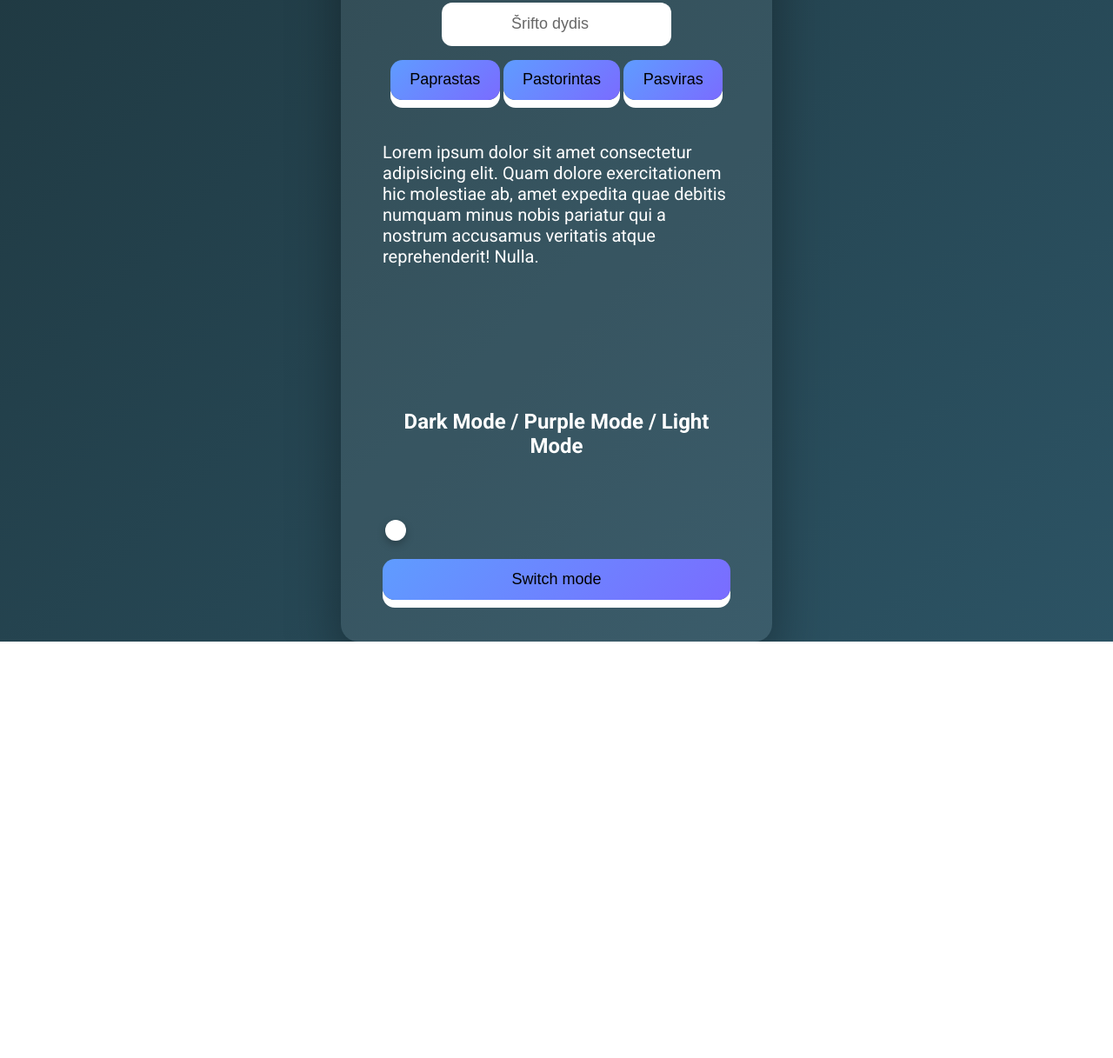
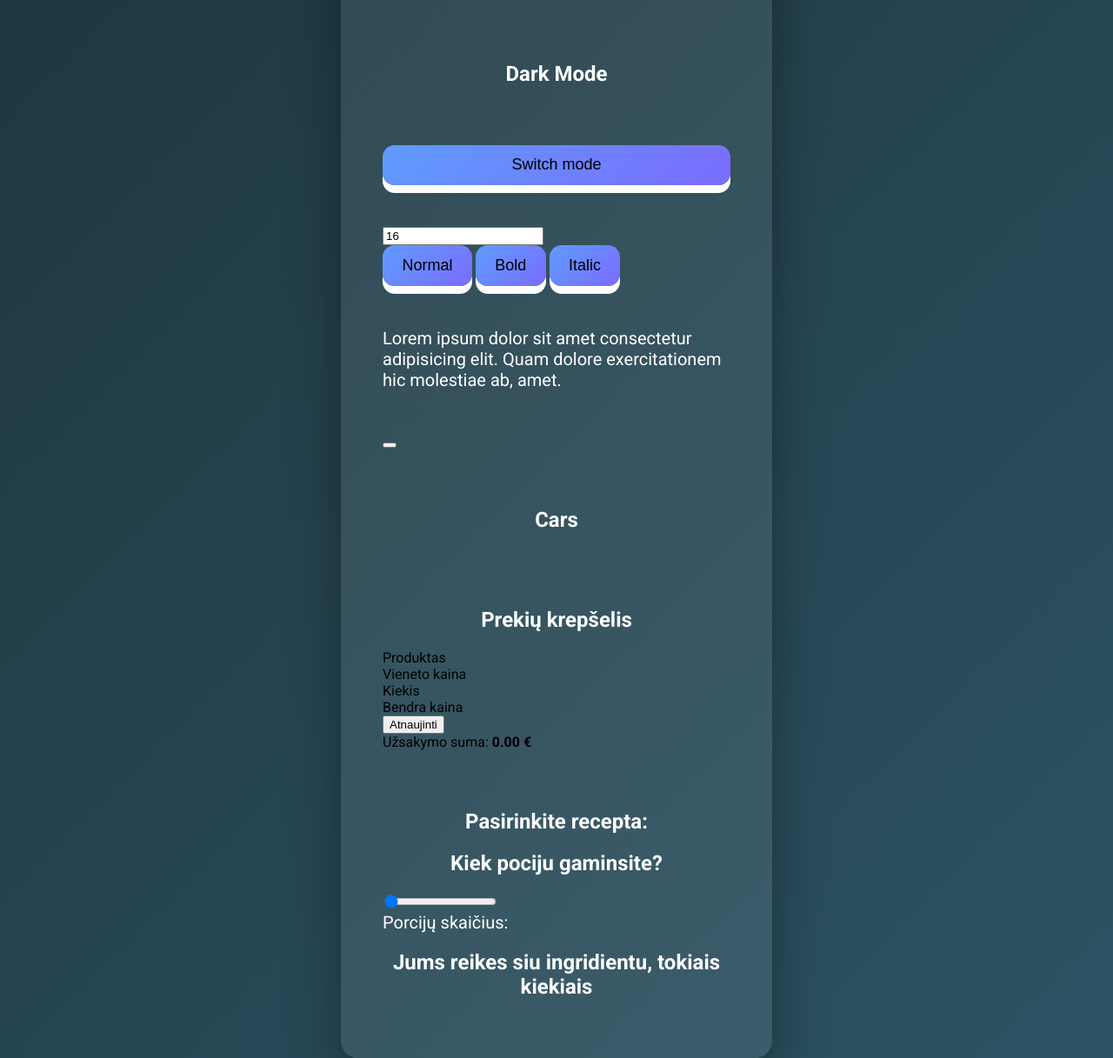
Before and after one commit to p3lm3shka1/JS-functions-practice-, a plain HTML site: page index.html in a window 1280 px wide. Shown: the part 2045-3262 px from the top of the page at 87% size. Before the commit the page ends 2783 px from the top, so only its background shows below. Drawn offline with Linux system fonts and the light colour scheme.

Commit message:
Fix HTML structure and update elements

```diff
--- a/index.html
+++ b/index.html
@@ -1,4 +1,4 @@
-<!DOCTYPE html>
+<!doctype html>
 <html lang="en">
   <head>
     <meta charset="UTF-8" />
@@ -80,38 +80,65 @@
         </tr>
       </table>
       <button id="didinimoBtn">viska isdidinti</button>
+      <!-- dark/light mode -->
+      <div class="dark-mode"></div>
+      <h1>Dark Mode</h1>
+      <button id="modeChanger">Switch mode</button>
       <!-- font style changer -->
-      <div class="fontChanger">
-        <div class="input-inner">
-          <label for="inputNumber"></label>
-          <input type="number" id="inputNumber" placeholder="Šrifto dydis" />
-        </div>
-        <div class="btngroup">
-          <button id="normalBtn">Paprastas</button>
-          <button id="boldBtn">Pastorintas</button>
-          <button id="italicBtn">Pasviras</button>
+      <div class="fontchanger">
+        <label>
+          <input type="number" id="fontSizeChanger" value="16" />
+        </label>
+        <div class="buttons">
+          <button id="normalBtn">Normal</button>
+          <button id="boldBtn">Bold</button>
+          <button id="italicBtn">Italic</button>
         </div>
       </div>
-
-      <div class="ptext">
-        <p>
-          Lorem ipsum dolor sit amet consectetur adipisicing elit. Quam dolore
-          exercitationem hic molestiae ab, amet expedita quae debitis numquam
-          minus nobis pariatur qui a nostrum accusamus veritatis atque
-          reprehenderit! Nulla.
-        </p>
+      <p id="text">
+        Lorem ipsum dolor sit amet consectetur adipisicing elit. Quam dolore
+        exercitationem hic molestiae ab, amet.
+      </p>
+      <!-- add / remove -->
+      <div class="nueto">
+        <div id="bulb" class="bulb on"></div>
+        <button id="bulbBtn"></button>
       </div>
-      <!-- dark/light mode, there are some options in js file -->
-      <div class="dark-mode"></div>
-      <div class="purple-mode"></div>
-      <h1>Dark Mode / Purple Mode / Light Mode</h1>
-      <label class="theme-switch">
-        <input type="checkbox" id="themeToggle" />
-        <span class="track">
-          <span class="thumb"></span>
-        </span>
-      </label>
-      <button id="modeChanger">Switch mode</button>
+      <!-- cars select -->
+      <div class="cars" id="cars-cont">
+        <h1>Cars</h1>
+      </div>
+      <!-- shop cart -->
+      <main class="cart">
+        <h1>Prekių krepšelis</h1>
+        <div class="cart-header">
+          <div>Produktas</div>
+          <div>Vieneto kaina</div>
+          <div>Kiekis</div>
+          <div>Bendra kaina</div>
+        </div>
+        <div class="cart-products" id="cartProducts"></div>
+        <div class="cart-footer">
+          <button id="updateCart">Atnaujinti</button>
+          <div class="cart-total">
+            Užsakymo suma: <strong id="totalPrice">0.00 €</strong>
+          </div>
+        </div>
+      </main>
+      <!-- recipe -->
+      <div class="recipe">
+        <h1>Pasirinkite recepta:</h1>
+        <div id="recipeCard"></div>
+        <div class="customrange">
+          <h1>Kiek pociju gaminsite?</h1>
+          <input type="range" id="customRange" min="1" max="10" value="1" />
+          <p>Porcijų skaičius: <span id="rangeValue"></span></p>
+        </div>
+        <div class="ingridients">
+          <h1>Jums reikes siu ingridientu, tokiais kiekiais</h1>
+          <div id="ingredientsList"></div>
+        </div>
+      </div>
     </section>
     <script src="script.js" defer></script>
   </body>
```
